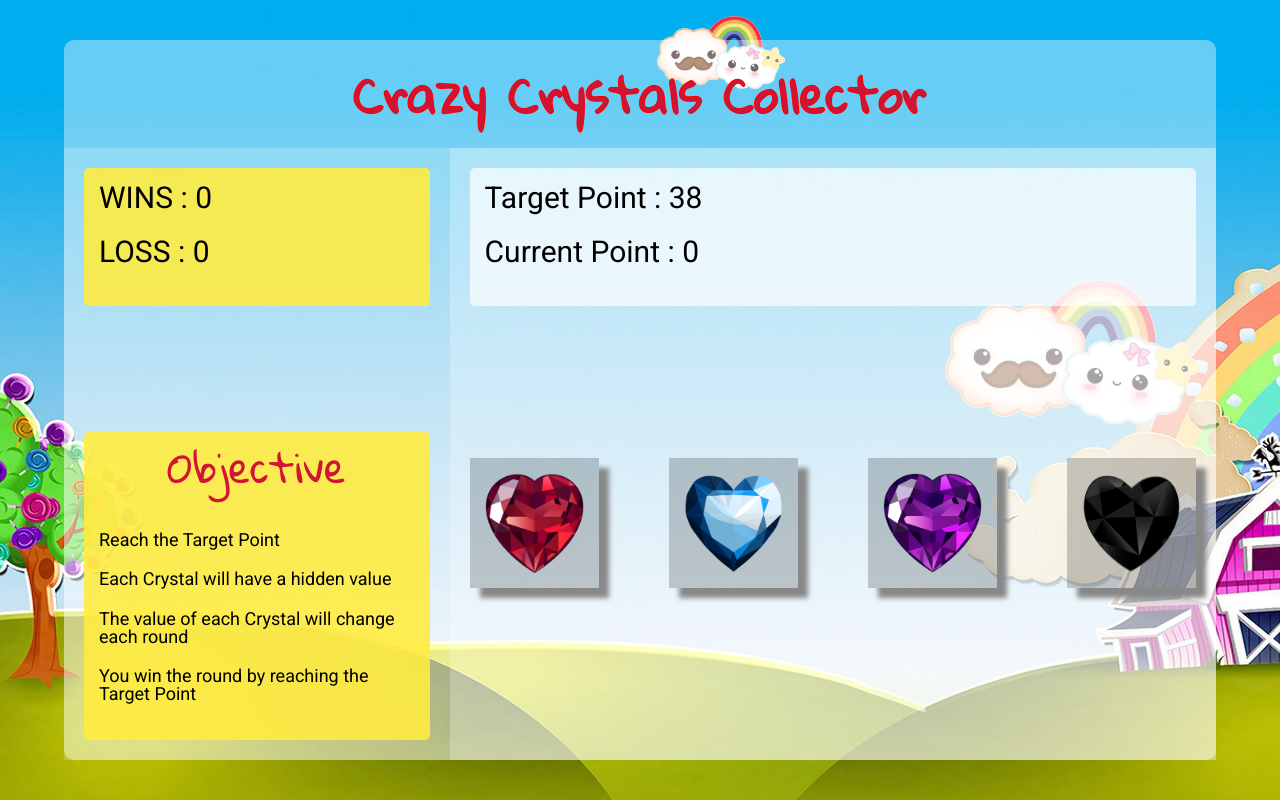
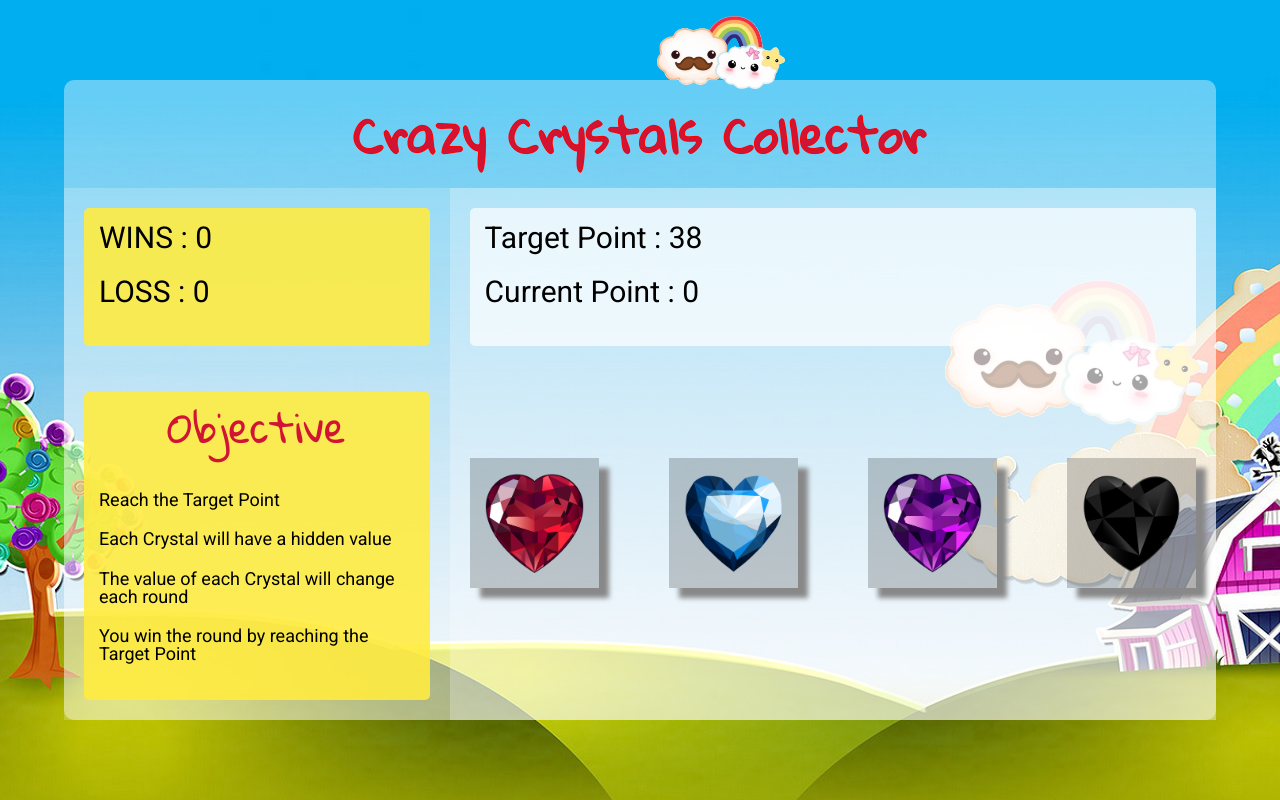
Before and after one commit to victorwltsang/week-4-game, a PHP site: page / in a window 1280 px wide. Run offline with PHP 8.4, Linux system fonts and the light colour scheme; some libraries are stand-ins or nearby versions.

Commit message:
fit mac size

```diff
--- a/assets/css/style.css
+++ b/assets/css/style.css
@@ -26,10 +26,10 @@ p {
 
 .flex-container {
     display: flex;
-    min-height: 90vh;
+    min-height: 80vh;
     flex-direction: column;
     max-width: 90%;
-    margin: 5vh auto;
+    margin: 10vh auto;
     background-color: rgba(255, 255, 255, .40);
     border-radius: 10px;
 }
```
